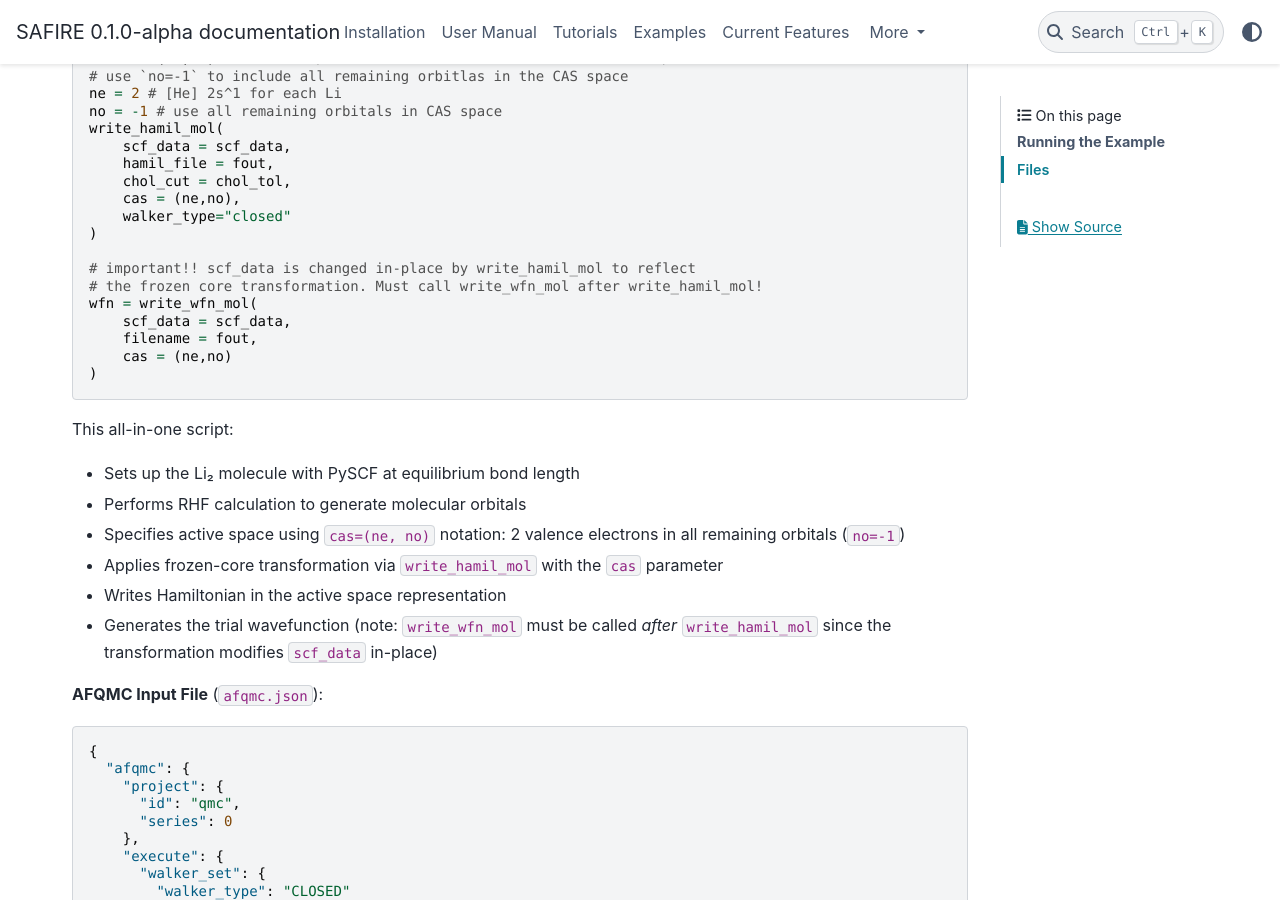
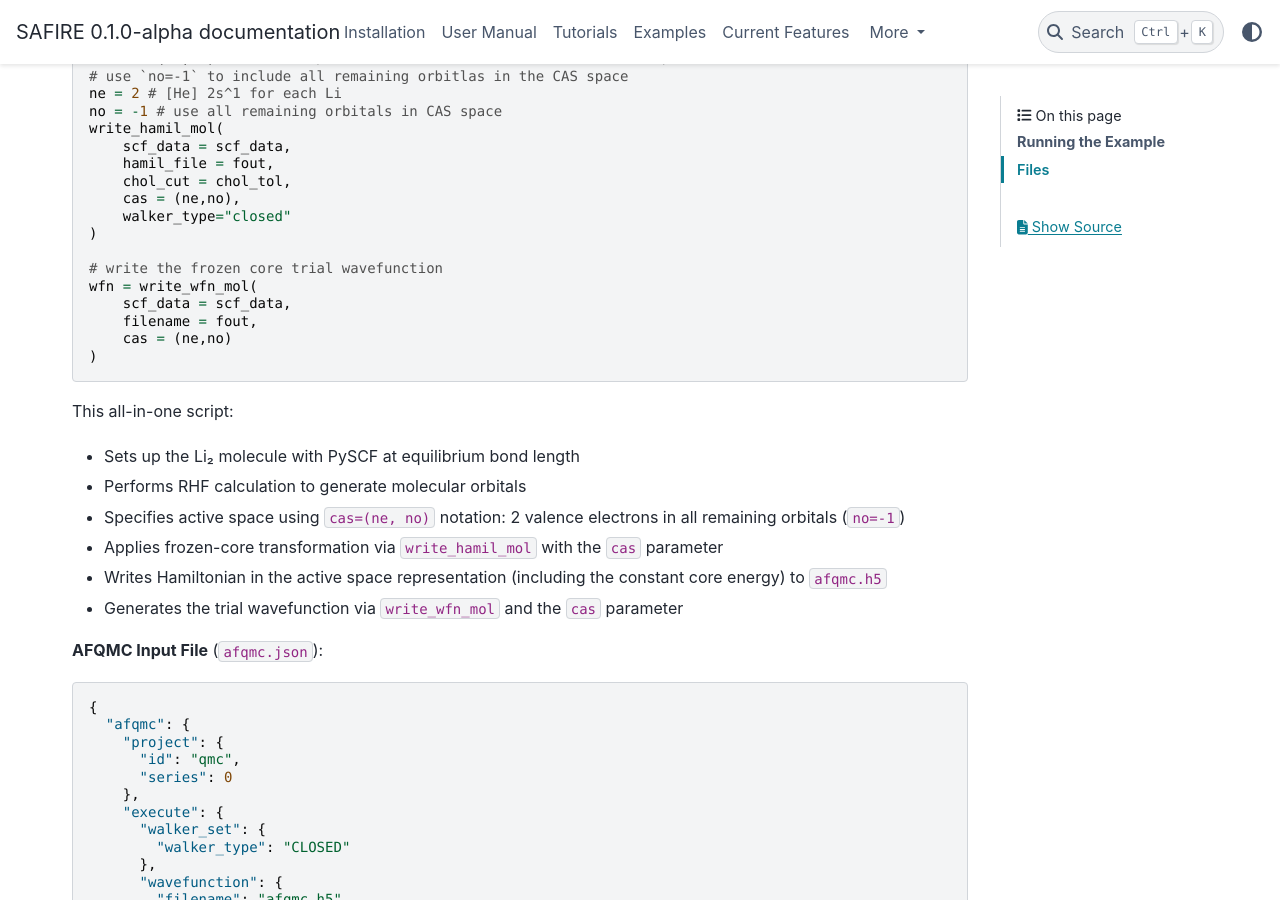
Before and after one commit to bkesk/SAFIRE, a Sphinx documentation site: the page built from docs/examples/molecules/05_Li2_frozen_core/index.rst, in a window 1280 px wide and 900 px high, scrolled down 2631 px. Built offline with Sphinx 7.4.7 and the PyData theme 0.15.4, drawn with Linux system fonts in a browser that asks for light colours; pages that are not in the unit, such as notebooks, are missing from menus; some of the changed text lies outside the part shown.

Commit message:
Examples: updates Li2 frozen core example

```diff
--- a/docs/examples/molecules/05_Li2_frozen_core/06_frozen_core.py
+++ b/docs/examples/molecules/05_Li2_frozen_core/05_Li2_frozen_core.py
@@ -61,8 +61,7 @@ write_hamil_mol(
     walker_type="closed"
 )
 
-# important!! scf_data is changed in-place by write_hamil_mol to reflect
-# the frozen core transformation. Must call write_wfn_mol after write_hamil_mol!
+# write the frozen core trial wavefunction
 wfn = write_wfn_mol(
     scf_data = scf_data,
     filename = fout,
--- a/docs/examples/molecules/05_Li2_frozen_core/index.rst
+++ b/docs/examples/molecules/05_Li2_frozen_core/index.rst
@@ -87,8 +87,8 @@ This all-in-one script:
 - Performs RHF calculation to generate molecular orbitals
 - Specifies active space using ``cas=(ne, no)`` notation: 2 valence electrons in all remaining orbitals (``no=-1``)
 - Applies frozen-core transformation via ``write_hamil_mol`` with the ``cas`` parameter
-- Writes Hamiltonian in the active space representation
-- Generates the trial wavefunction (note: ``write_wfn_mol`` must be called *after* ``write_hamil_mol`` since the transformation modifies ``scf_data`` in-place)
+- Writes Hamiltonian in the active space representation (including the constant core energy) to ``afqmc.h5``
+- Generates the trial wavefunction via ``write_wfn_mol`` and the ``cas`` parameter
 
 **AFQMC Input File** (``afqmc.json``):
 
```
Also changed, not shown: other parts of docs/examples/molecules/05_Li2_frozen_core/index.rst (+3 -3 lines).
